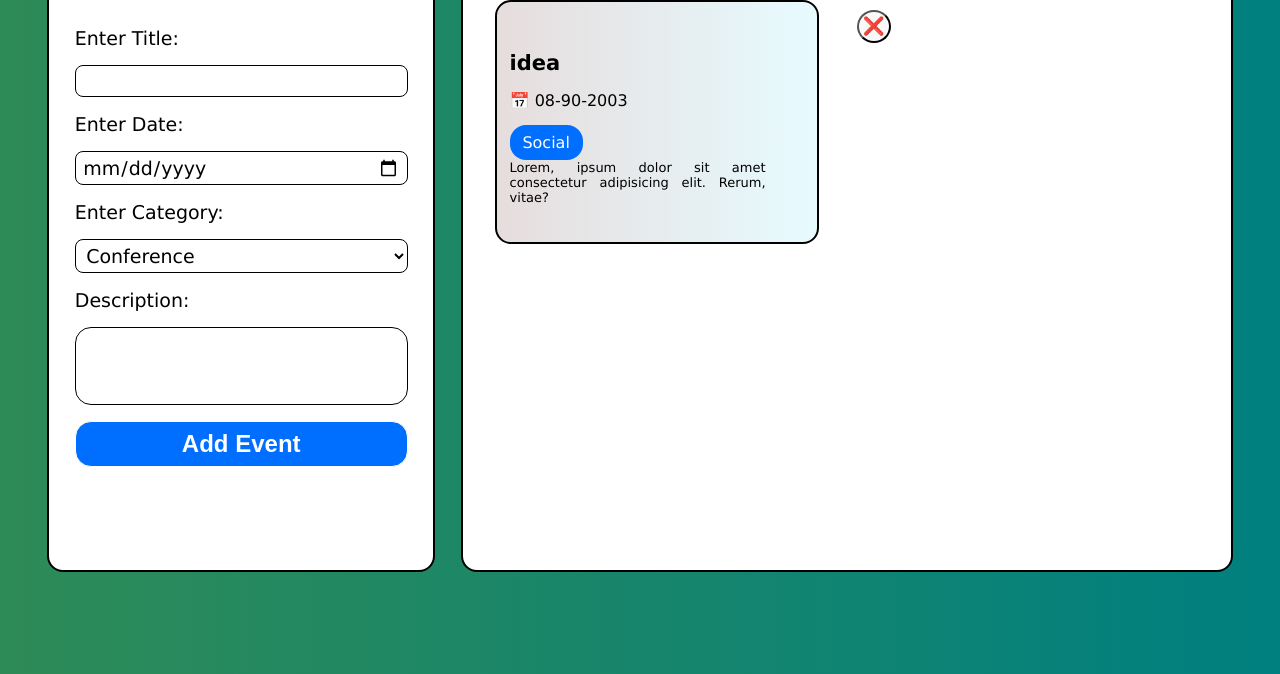
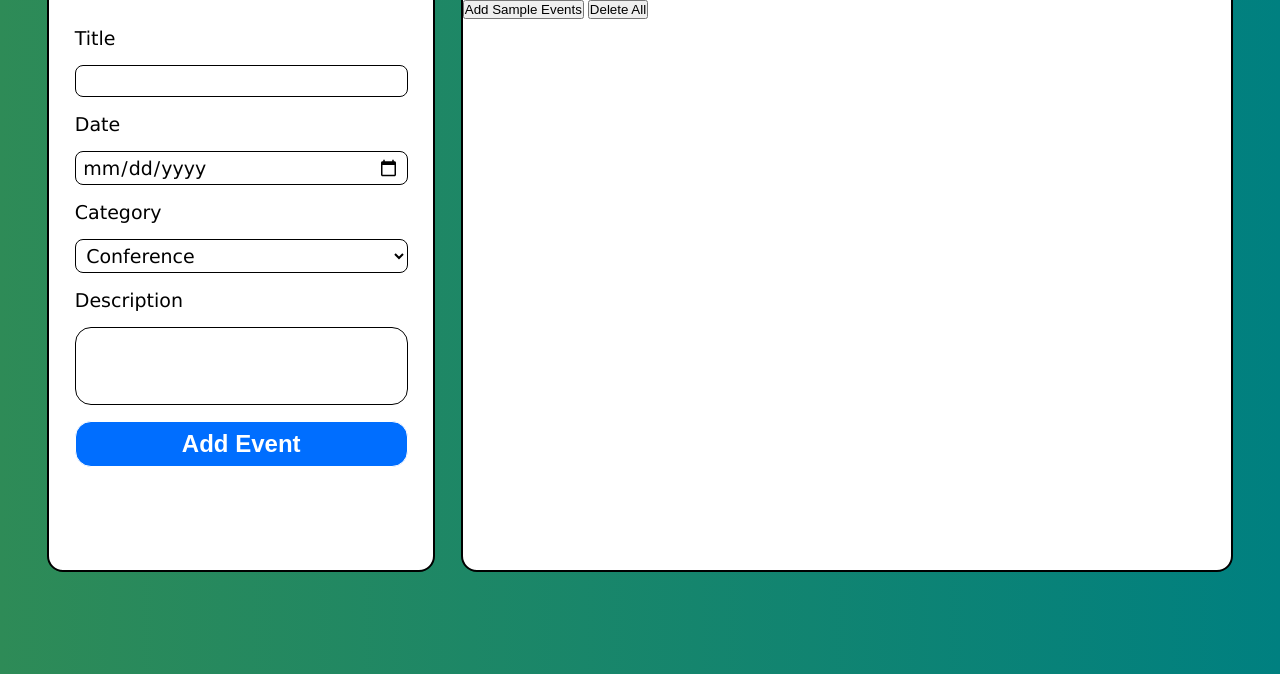
Before and after one commit to punitraoz2007/webdev-2-assignment-1, a plain HTML site: page index.html in a window 1280 px wide. Shown: the part 126-800 px from the top of the page. Drawn offline with Linux system fonts and the light colour scheme.

Commit message:
Update index.html

```diff
--- a/index.html
+++ b/index.html
@@ -1,52 +1,59 @@
-
 <!DOCTYPE html>
 <html lang="en">
-
 <head>
     <meta charset="UTF-8">
+    <title>Smart Event Dashboard</title>
     <meta name="viewport" content="width=device-width, initial-scale=1.0">
-    <title>Smart Event DashBoard</title>
     <link rel="stylesheet" href="style.css">
-    <script src="script.js" defer></script>
 </head>
+<body>
 
-<body>
-    <h1> Smart Event Dashboard</h1>
+    <h1>Smart Event Dashboard</h1>
+
     <div id="hero">
+
+        <!-- Add Event Section -->
         <div class="add-event-section">
             <form id="event-form">
                 <h2>Add New Event</h2>
-                <label for="title">Enter Title:</label>
-                <input type="text" name="title" id="title">
-                <label for="date">Enter Date:</label>
-                <input type="date" name="date" id="date">
-                <label for="category">Enter Category:</label>
-                <select name="category" id="category">
-                    <option value="Conference">Conference</option>
-                    <option value="Workshop">Workshop</option>
-                    <option value="Meetup">Meetup</option>
-                    <option value="Webinar">Webinar</option>
-                    <option value="Others">Others</option>
+
+                <label>Title</label>
+                <input type="text" id="title" required>
+
+                <label>Date</label>
+                <input type="date" id="date" required>
+
+                <label>Category</label>
+                <select id="category">
+                    <option>Conference</option>
+                    <option>Workshop</option>
+                    <option>Meetup</option>
+                    <option>Webinar</option>
+                    <option>Others</option>
                 </select>
-                <label for="Description">Description: </label>
-                <textarea name="Description" id="Description" rows="4"></textarea>
-                <button type="submit" id="submit-btn">Add Event</button>
+
+                <label>Description</label>
+                <textarea id="Description" rows="4"></textarea>
+
+                <button type="submit">Add Event</button>
             </form>
         </div>
+
+        <!-- Show Events Section -->
         <div class="show-event-section">
-            <h2>My Events</h2>
-            <div class="grid-card" id="grid-card">
-                <div class="card">
-                    <button class="cancel-btn" id="-1">&#x274C;</button>
-                    <h4>idea</h4>
-                    <p class="date">&#128197; 08-90-2003</p>
-                    <br>
-                    <label>Social</label>
-                    <p class="des">Lorem, ipsum dolor sit amet consectetur adipisicing elit. Rerum, vitae?</p>
+            <div class="header-row">
+                <h2>My Events</h2>
+                <div>
+                    <button id="sample-event">Add Sample Events</button>
+                    <button id="delete-all">Delete All</button>
                 </div>
             </div>
+
+            <div class="grid-card" id="grid-card"></div>
         </div>
+
     </div>
+
+    <script src="script.js"></script>
 </body>
-
 </html>
```
